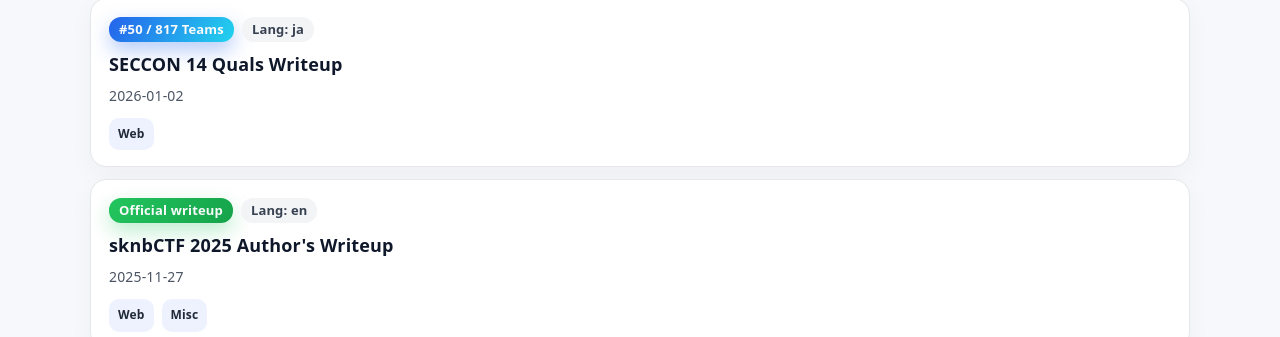
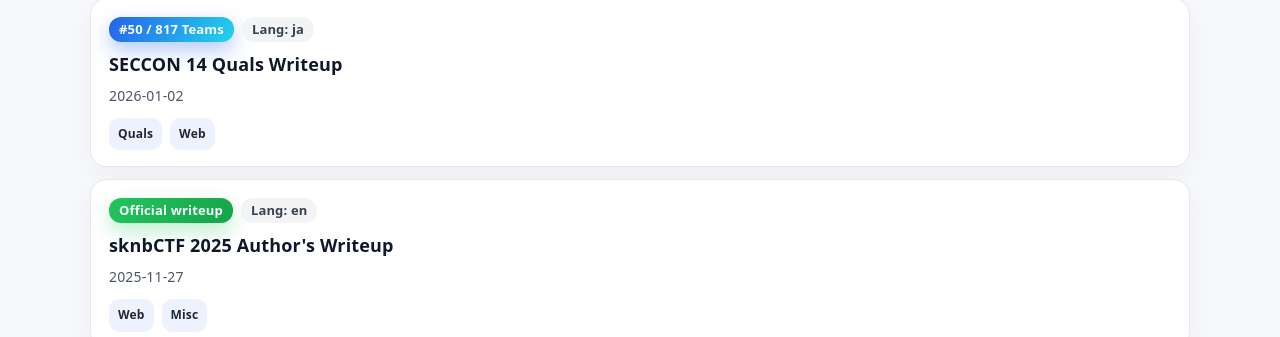
Before and after one commit to claustra01/my-ctf-writeups, a Jekyll site: the page built from index.md, in a window 1280 px wide and 900 px high. Shown: the part 186-523 px from the top of the window. Built offline with Jekyll 4.4.1, drawn with Linux system fonts in a browser that asks for light colours.

Commit message:
add: quals tag

```diff
--- a/_writeups/seccon_14_quals.md
+++ b/_writeups/seccon_14_quals.md
@@ -6,6 +6,7 @@ rank: 50
 total_teams: 817
 language: ja
 tags:
+  - Quals
   - Web
 ---
 
```
